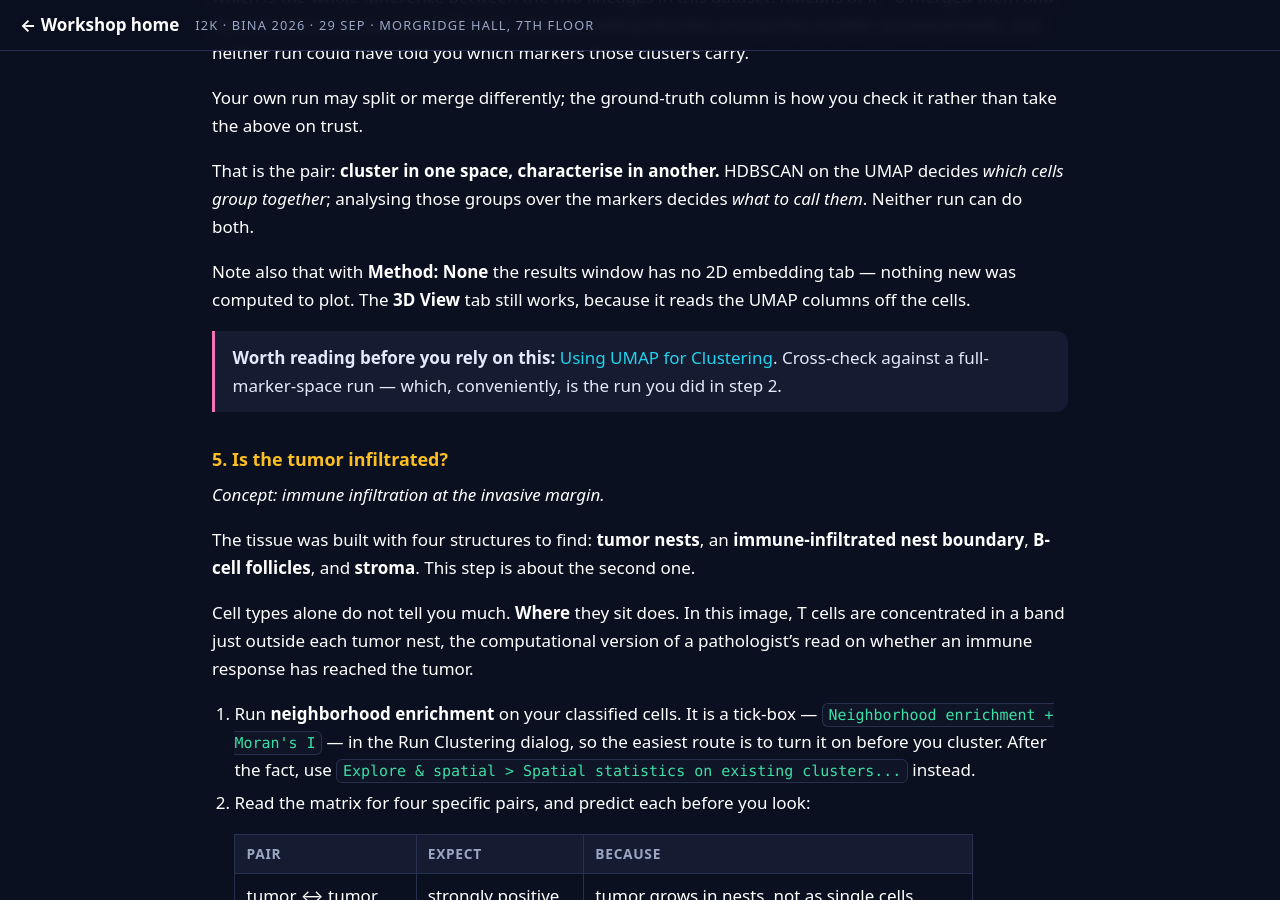
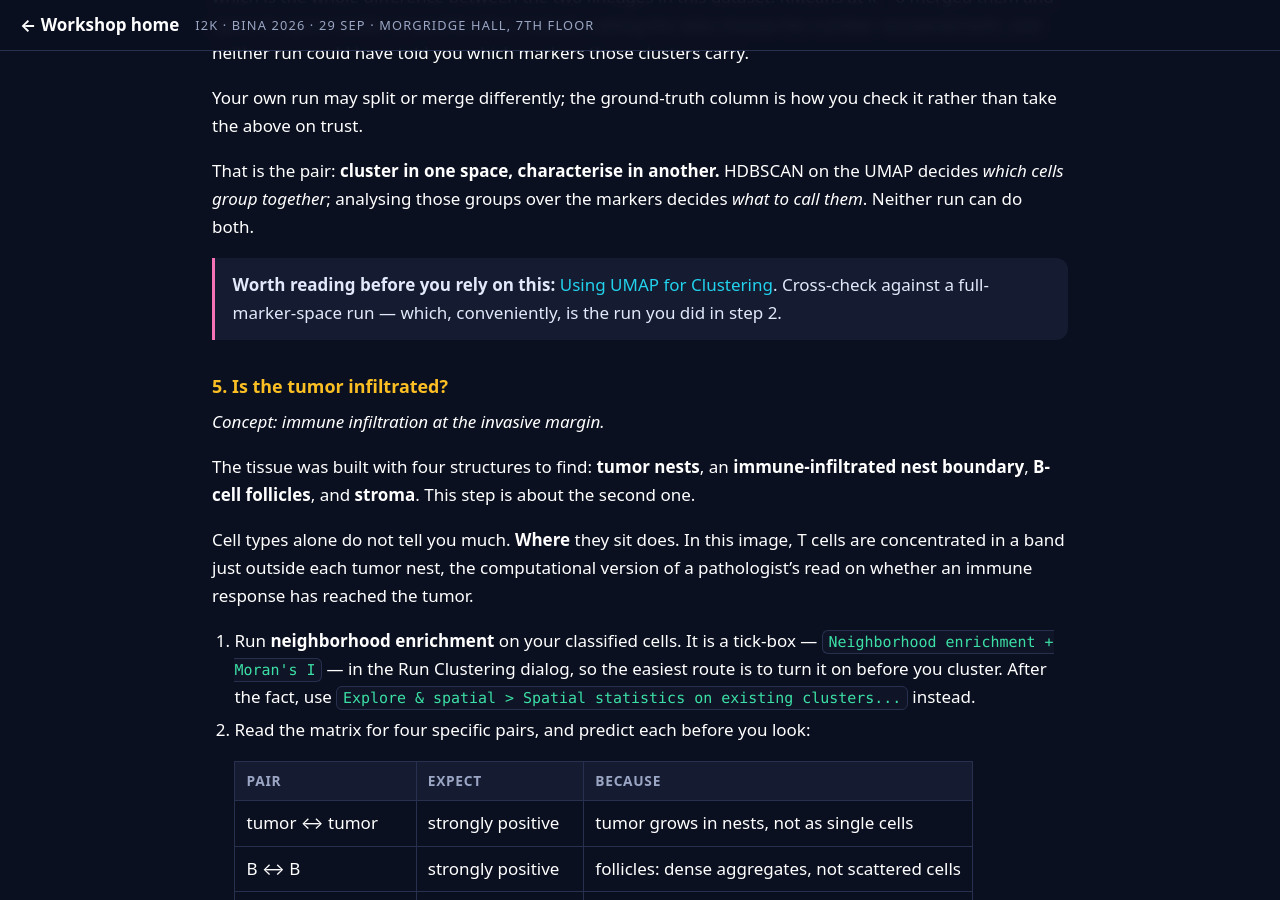
Before and after one commit to MichaelSNelson/BINA-I2K-2026-QuPath-Extensions, a Jekyll site: the page built from docs/03-qp-cat-cell-analysis-tools.md, in a window 1280 px wide and 900 px high, scrolled down 13149 px. Built offline with Jekyll 4.4.1, drawn with Linux system fonts in a browser that asks for light colours.

Commit message:
Guide 03: drop the note about Method: None and the 2D embedding tab
Claude-Session: https://claude.ai/code/session_01KwiACUr5MacuDvqp74c96o

```diff
--- a/docs/03-qp-cat-cell-analysis-tools.md
+++ b/docs/03-qp-cat-cell-analysis-tools.md
@@ -544,10 +544,6 @@ That is the pair: **cluster in one space, characterise in another.** HDBSCAN
 on the UMAP decides *which cells group together*; analysing those groups over the markers
 decides *what to call them*. Neither run can do both.
 
-Note also that with **Method: None** the results window has no 2D embedding tab — nothing new
-was computed to plot. The **3D View** tab still works, because it reads the UMAP columns off
-the cells.
-
 > **Worth reading before you rely on this:**
 > [Using UMAP for Clustering](https://umap-learn.readthedocs.io/en/latest/clustering.html).
 > Cross-check against a full-marker-space run — which, conveniently, is the run you did in
```
